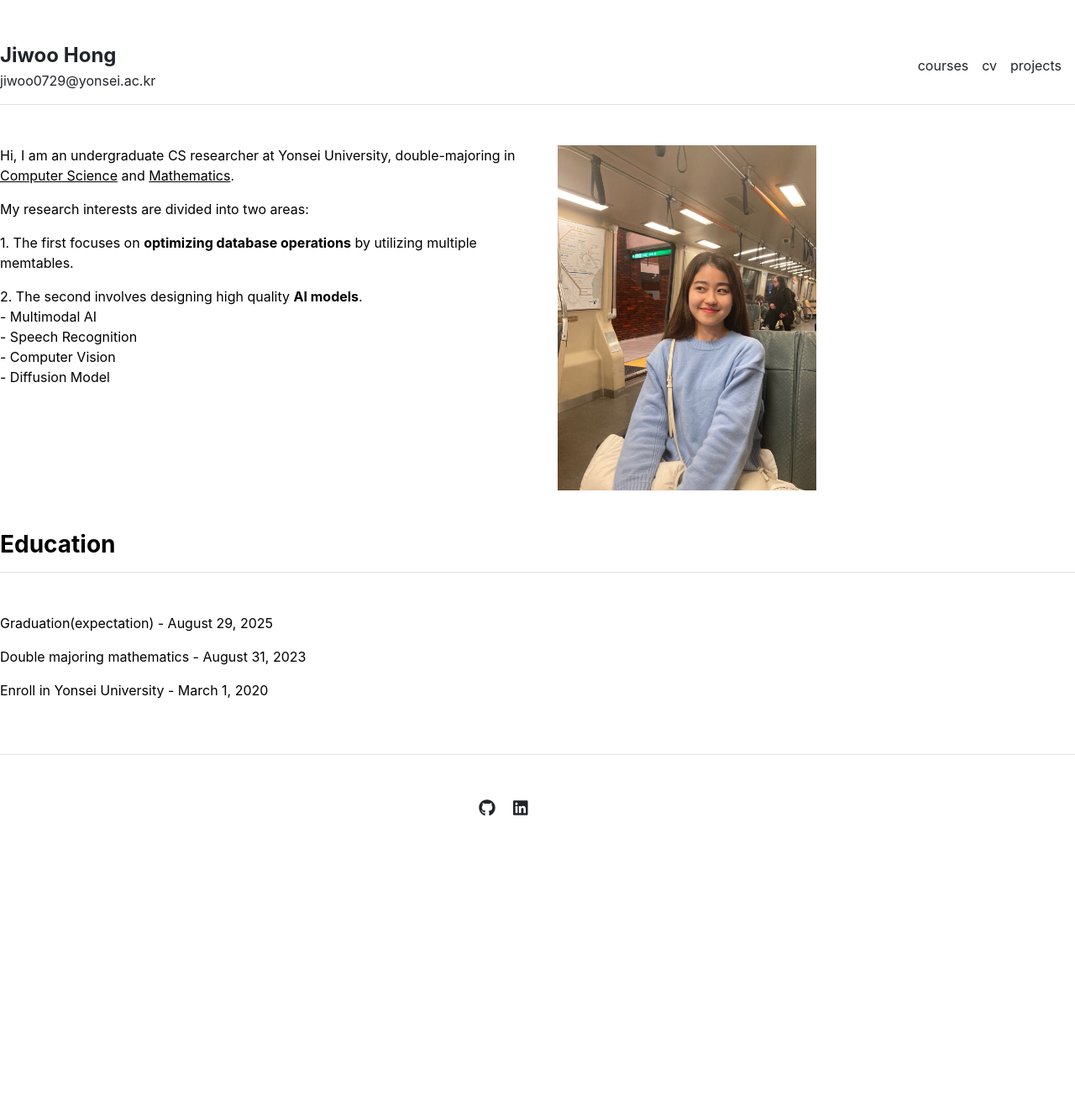
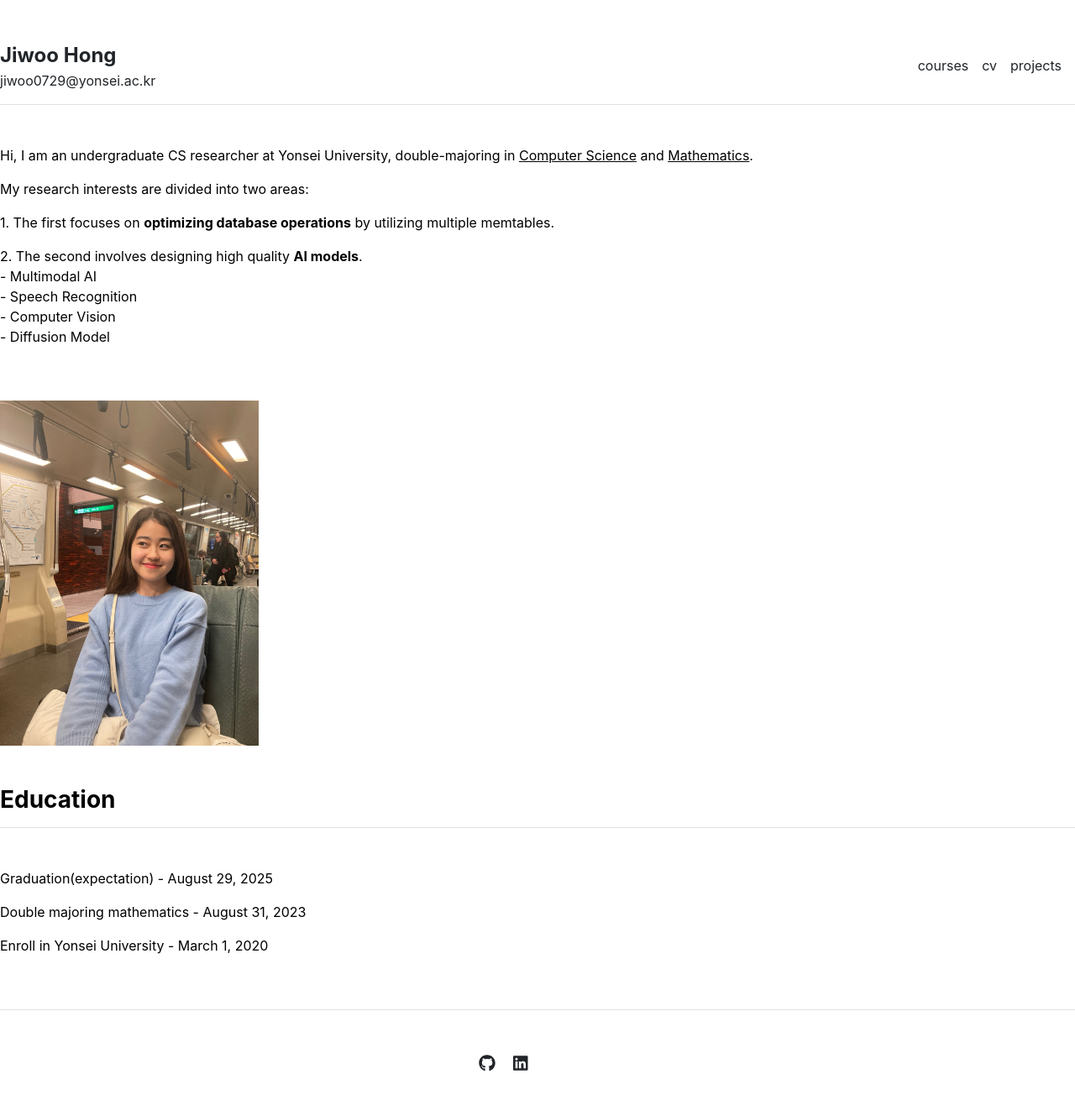
Before and after one commit to JiwooHong01/JiwooHong01.github.io, a Jekyll site: the page built from index.md, in a window 1280 px wide. Shown: the whole page at 84% size. Built offline with Jekyll 4.4.1, drawn with Linux system fonts in a browser that asks for light colours; before the commit the page ends 1025 px from its top, so only the background shows below that.

Commit message:
Update home.html

```diff
--- a/_layouts/home.html
+++ b/_layouts/home.html
@@ -3,7 +3,7 @@ layout: default
 ---
 
 <div class="row g-5 mb-5">
-  <div class="col-md-6">
+  <div class="container mt-5">
     <p>
     Hi, I am an undergraduate CS researcher at Yonsei University,
     double-majoring in <span style="text-decoration: underline;">Computer Science</span> and
```
